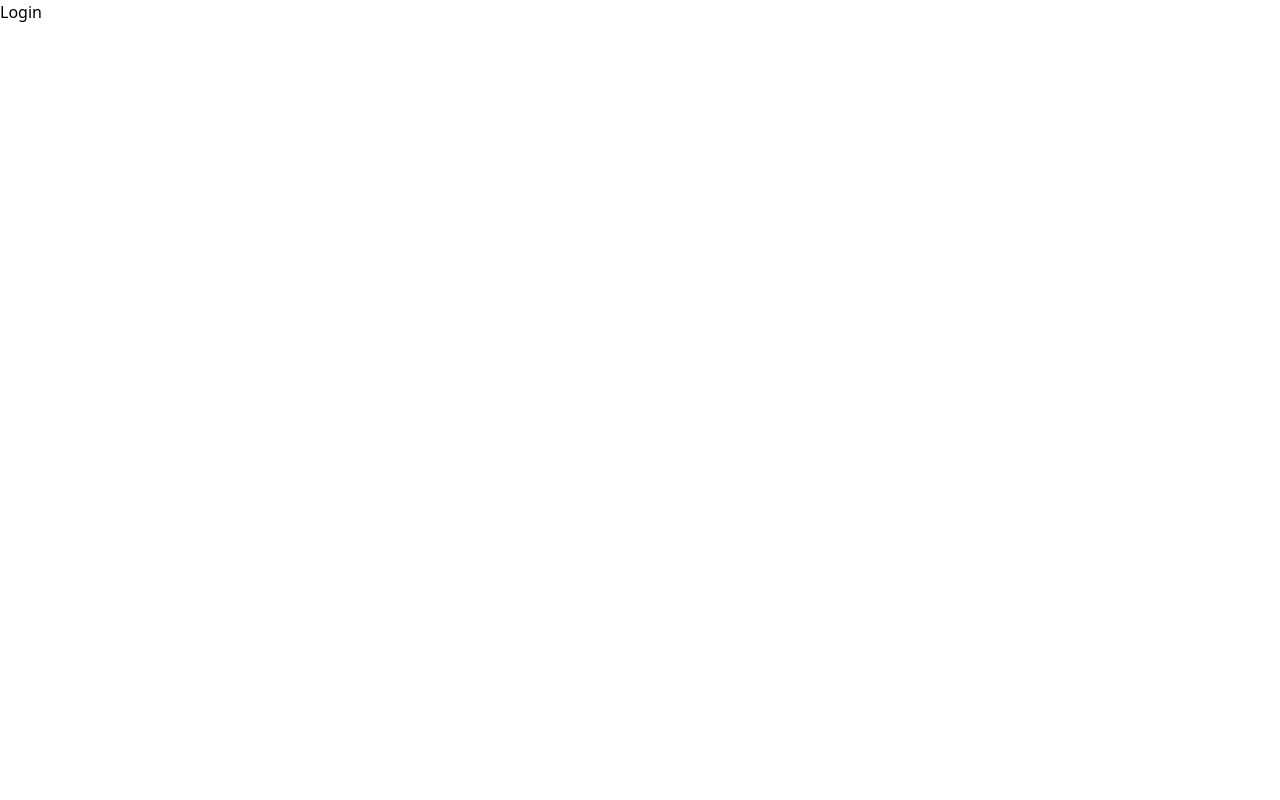
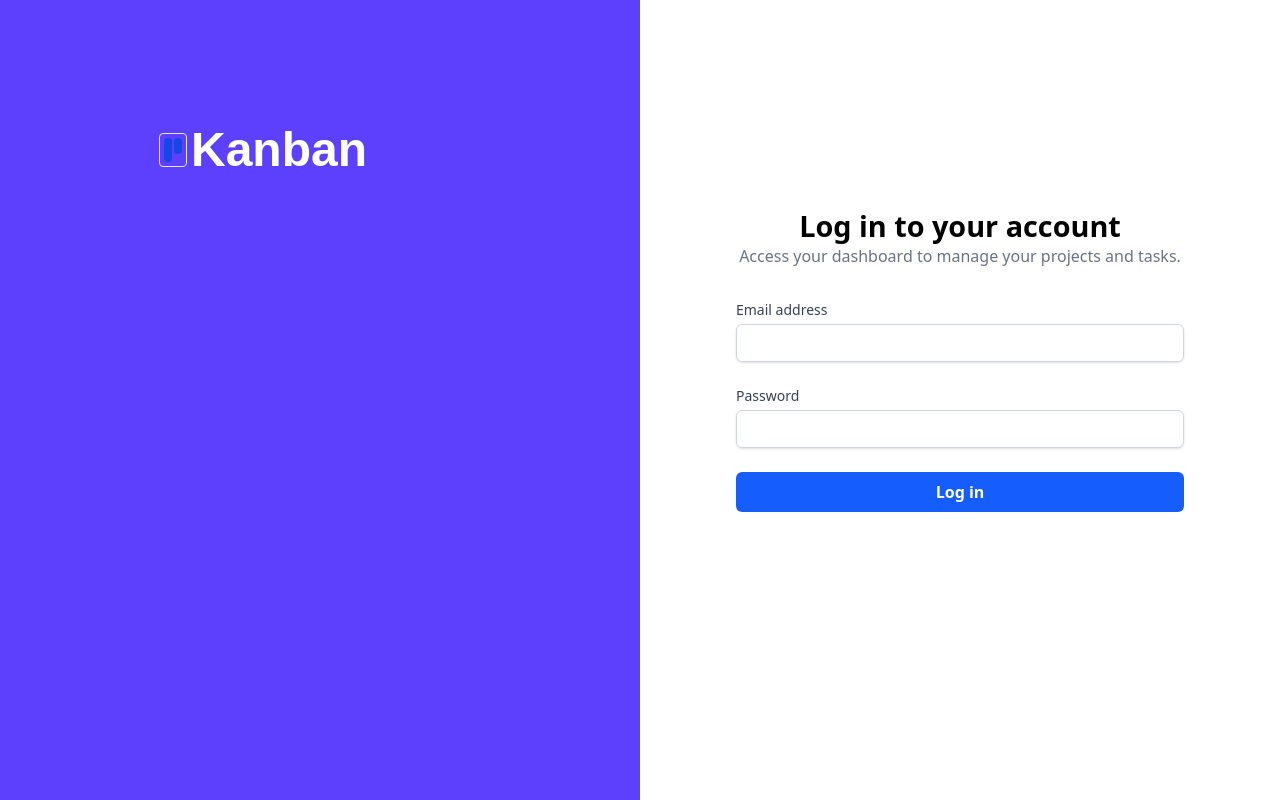
Before and after one commit to Jeffreyai7/kanban-board-Manager, a React (Vite) app: page /login in a window 1280 px wide. Built offline with nearby package versions, Linux system fonts and the light colour scheme.

Commit message:
initialize structure of login page

```diff
--- a/src/components/LeftBackground.tsx
+++ b/src/components/LeftBackground.tsx
@@ -1,13 +1,13 @@
 const LeftBackground = () => {
   return (
-    <div
-      className="hidden md:flex w-1/2 min-w-[480px] bg-cover bg-center bg-[#5c40fd] text-white"
-      style={{ backgroundImage: "url('images/serverbackground.png')" }}
-    >
+    <div className="hidden md:flex w-1/2 min-w-[480px] bg-cover bg-center bg-[#5c40fd] text-white">
       <div className="w-[480px] bg-opacity-50 md:pt-[calc(120px-4%)] md:pl-[calc(170px-4%)]  lg:pl-[calc(120px-3%)] lg:pt-[calc(125px-3%)] xl:pt-[125px] xl:pl-[159px]">
         <div className="">
           <div className="flex items-center gap-1 md:mb-[calc(266px-70%)] lg:mb-[calc(240px-50%)] xl:mb-[240px]">
-            <img src="/icons/logo.svg" width={40} height={40} alt="logo" />
+            <div className="flex gap-0.5 border border-gray-200 rounded p-1">
+              <div className="h-6 w-2 bg-blue-700 rounded"></div>
+              <div className="h-4 w-2 bg-blue-700 rounded"></div>
+            </div>
             <p
               className="leading-[49px] font-semibold text-[3rem]"
               style={{ fontFamily: "SF Pro Rounded, sans-serif" }}
--- a/src/pages/Login.tsx
+++ b/src/pages/Login.tsx
@@ -1,5 +1,66 @@
+import LeftBackground from "../components/LeftBackground";
+
 const Login = () => {
-  return <div>Login</div>;
+  return (
+    <section className="flex flex-col w-full min-h-screen">
+      <div className="flex flex-col md:flex-row w-full h-screen shadow-lg  overflow-hidden">
+        <LeftBackground />
+        <div className="w-full md:w-1/2 min-w-[480px] relative bg-white h-screen overflow-y-auto">
+          <div className="max-w-md mx-auto lg:mt-24 xl:mt-52">
+            <h1 className="text-[1.8rem] text-center leading-[36px] font-bold">
+              Log in to your account
+            </h1>
+            <p className="text-[1rem] text-[#6B7280] text-center leading-[24px]">
+              Access your dashboard to manage your projects and tasks.
+            </p>
+            <form
+              action="
+            "
+            >
+              <div className="mt-8">
+                <label
+                  htmlFor="email"
+                  className="block text-sm font-medium text-gray-700"
+                >
+                  Email address
+                </label>
+                <input
+                  type="email"
+                  id="email"
+                  name="email"
+                  required
+                  className="mt-1 block w-full px-3 py-2 border border-gray-300 rounded-md shadow-sm focus:outline-none focus:ring-blue-500 focus:border-blue-500 sm:text-sm"
+                />
+              </div>
+
+              <div className="mt-6">
+                <label
+                  htmlFor="password"
+                  className="block text-sm font-medium text-gray-700"
+                >
+                  Password
+                </label>
+                <input
+                  type="password"
+                  id="password"
+                  name="password"
+                  required
+                  className="mt-1 block w-full px-3 py-2 border border-gray-300 rounded-md shadow-sm focus:outline-none focus:ring-blue-500 focus:border-blue-500 sm:text-sm"
+                />
+              </div>
+
+              <button
+                type="submit"
+                className="w-full mt-6 bg-blue-600 hover:bg-blue-700 text-white font-semibold py-2 px-4 rounded-md transition duration-200 ease-in-out"
+              >
+                Log in
+              </button>
+            </form>
+          </div>
+        </div>
+      </div>
+    </section>
+  );
 };
 
 export default Login;
```
Also changed, not shown: src/lib/utils.ts (added).
